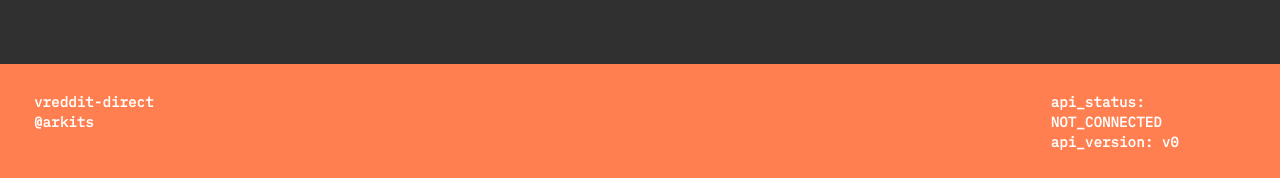
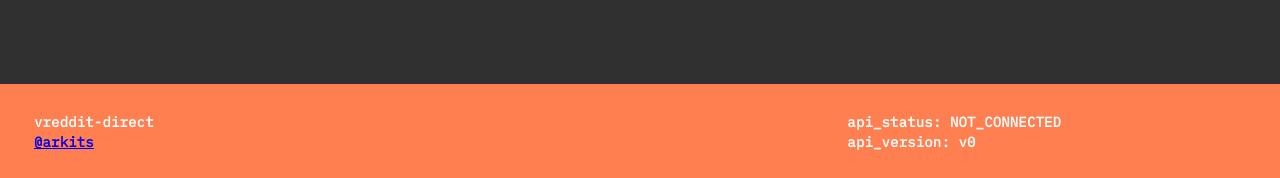
Before and after one commit to arkits/vreddit-direct, a React (Create React App) app: page / in a window 1280 px wide. Shown: the part 619-797 px from the top of the page. Built offline with nearby package versions, Linux system fonts and the light colour scheme; no server answers.

Commit message:
footer cleanup
- added gh link
- increased col size for api status

```diff
--- a/src/components/Footer/Footer.js
+++ b/src/components/Footer/Footer.js
@@ -17,13 +17,13 @@ class Footer extends Component {
             <div className="Footer">
                 <Container>
                 <Grid container spacing={1}>
-                    <Grid item xs={10}>
+                    <Grid item xs={8}>
                         <h4>
                             vreddit-direct <br />
-                            @arkits
+                            <a href="https://github.com/arkits">@arkits</a>
                         </h4>
                     </Grid>
-                    <Grid item xs={2}>
+                    <Grid item xs={3}>
                         <h4>
                         api_status: {this.props.api_status} <br />
                         api_version: {this.props.api_version}
@@ -31,8 +31,6 @@ class Footer extends Component {
                     </Grid>
                 </Grid>
                 </Container>
-
-
             </div>
         );
     }
```
